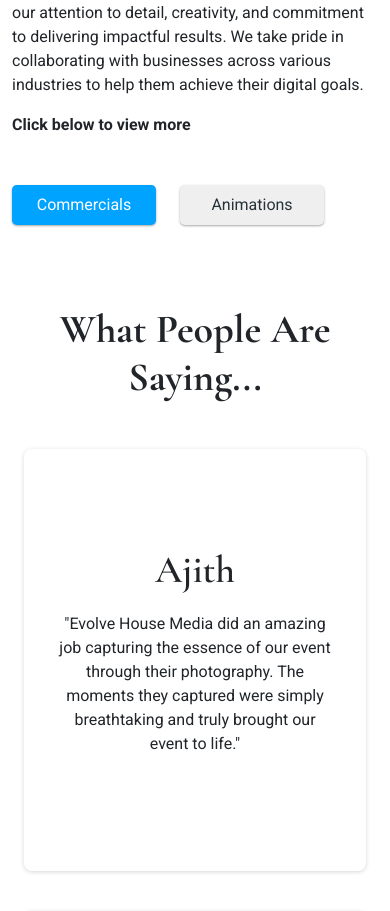
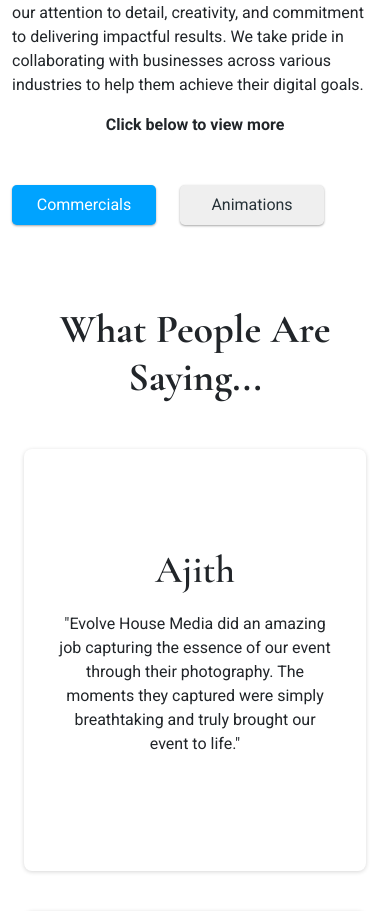
Before and after one commit to EvolveHouseMedia/evolvemedia, a React (Create React App) app: page / in a window 390 px wide. Shown: the part 2068-2979 px from the top of the page. Built offline with nearby package versions, Linux system fonts and the light colour scheme; some icons are missing; the HTML template or start-up script is replaced by a standard one.

Commit message:
Update index.css

```diff
--- a/src/index.css
+++ b/src/index.css
@@ -315,7 +315,8 @@
     font-weight: 800;
   }
   .explore{
-    text-align:"center";
+    width:"100%";
+    text-align: center;
   }
 }
 
```
